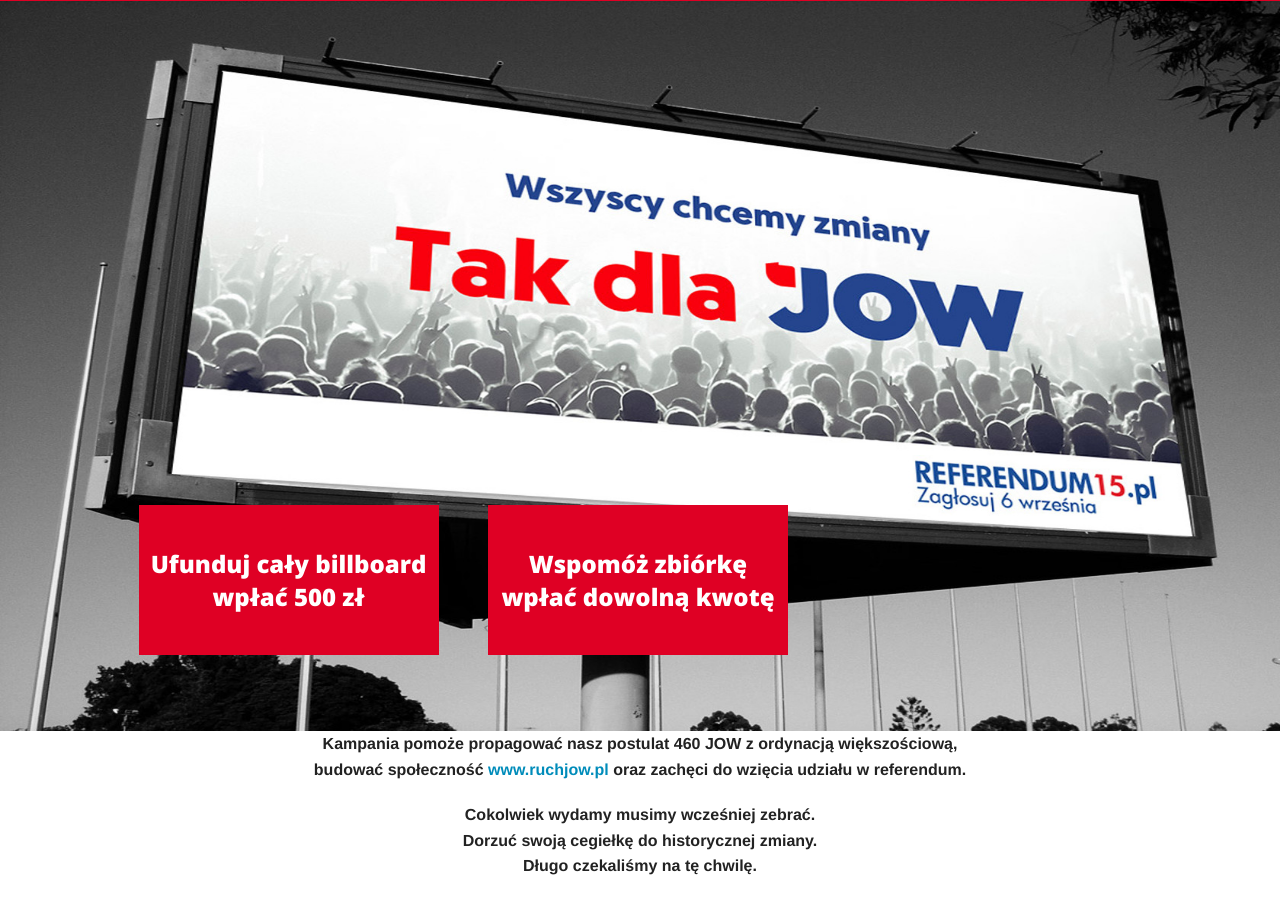
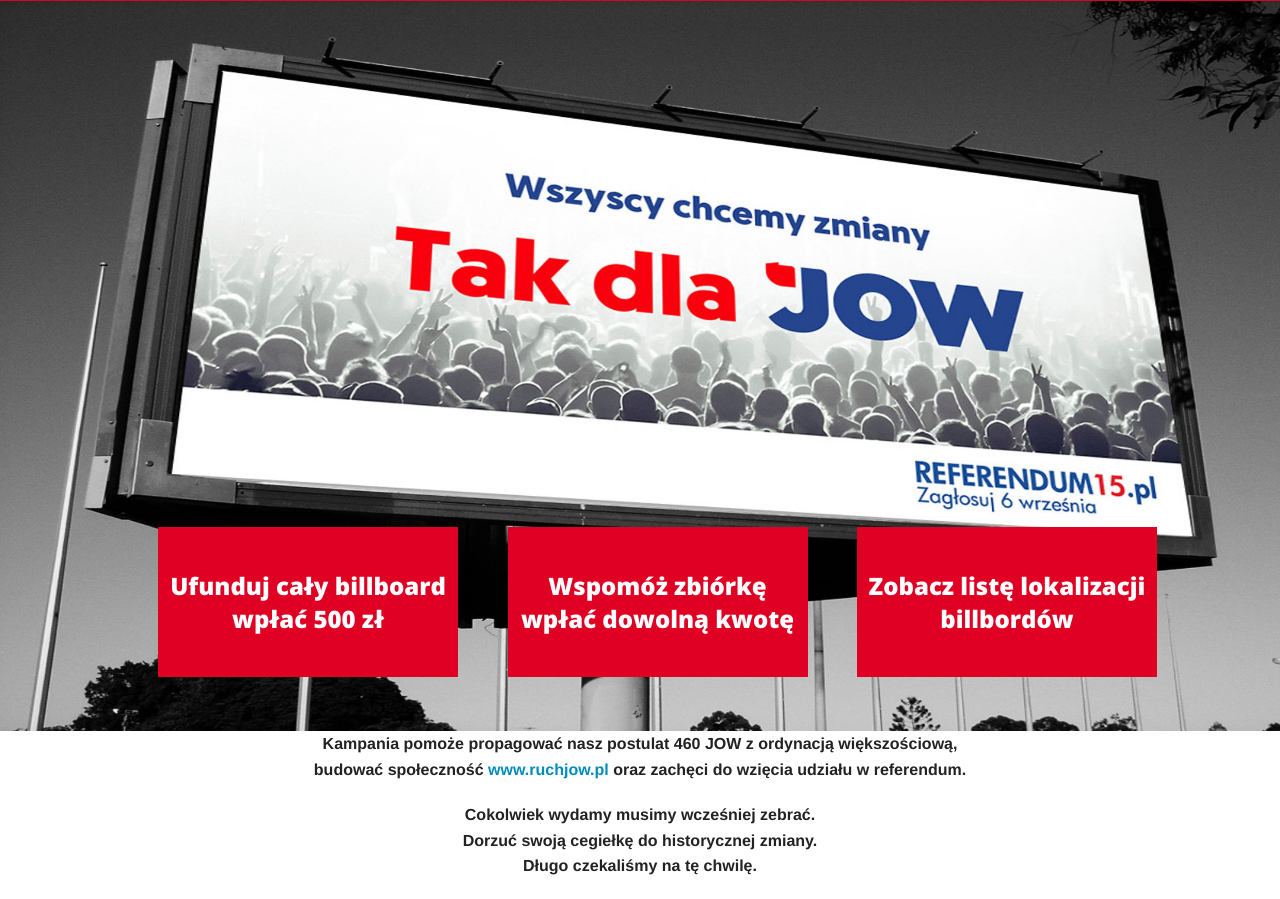
Before and after one commit to ruchjowpl/billbordy, a plain HTML site: page index.html in a window 1280 px wide. Shown: the part 799-1698 px from the top of the page. Drawn offline with nearby package versions, Linux system fonts and the light colour scheme.

Commit message:
lista lokalizacji

```diff
--- a/css/jow-lp1-styles.css
+++ b/css/jow-lp1-styles.css
@@ -1669,12 +1669,11 @@ blockquote, blockquote p {
 	font: 800 1.25rem "Open Sans"
 }
 #billboard-2 .content {
-	height: 730px
+	height: 730px;
 }
 #billboard-2 .actions-box {
-	margin-top: 40%;
 	text-align: center;
-	margin-right: 35%;
+	margin-top: 42%;
 }
 #billboard-2 .actions-box a {
 	display: block;
--- a/index.html
+++ b/index.html
@@ -37,9 +37,11 @@
                         <header>
 
                     </header>
+
                     <div class="actions-box">
                         <a href="https://secure.transferuj.pl/?h=c265a92a5c0ccdcf40f7281b2f2a50fc7aaec725" class="btn-style-2" target="_blank">Ufunduj cały billboard wpłać 500 zł</a>
                         <a href="https://secure.transferuj.pl/?id=15885&opis=Wsparcie%20Ruchu%20JOW&crc=Billbord&pow_url=ruchjow.pl&pow_url_blad=ruchjow.pl&md5sum=c6c4fc7cd715dfecc48e0fb02a84fc75" class="btn-style-2" target="_blank">Wspomóż zbiórkę wpłać dowolną kwotę</a>
+                        <a href="https://docs.google.com/spreadsheets/d/1JzcyLJWHWF-kME8V9oR2_44Ebh-k9pIGCsGSuT5hgWE/pubhtml?gid=0&single=true" class="btn-style-2" target="_blank">Zobacz listę lokalizacji billbordów</a>
                     </div>
                     <footer>
 
```
